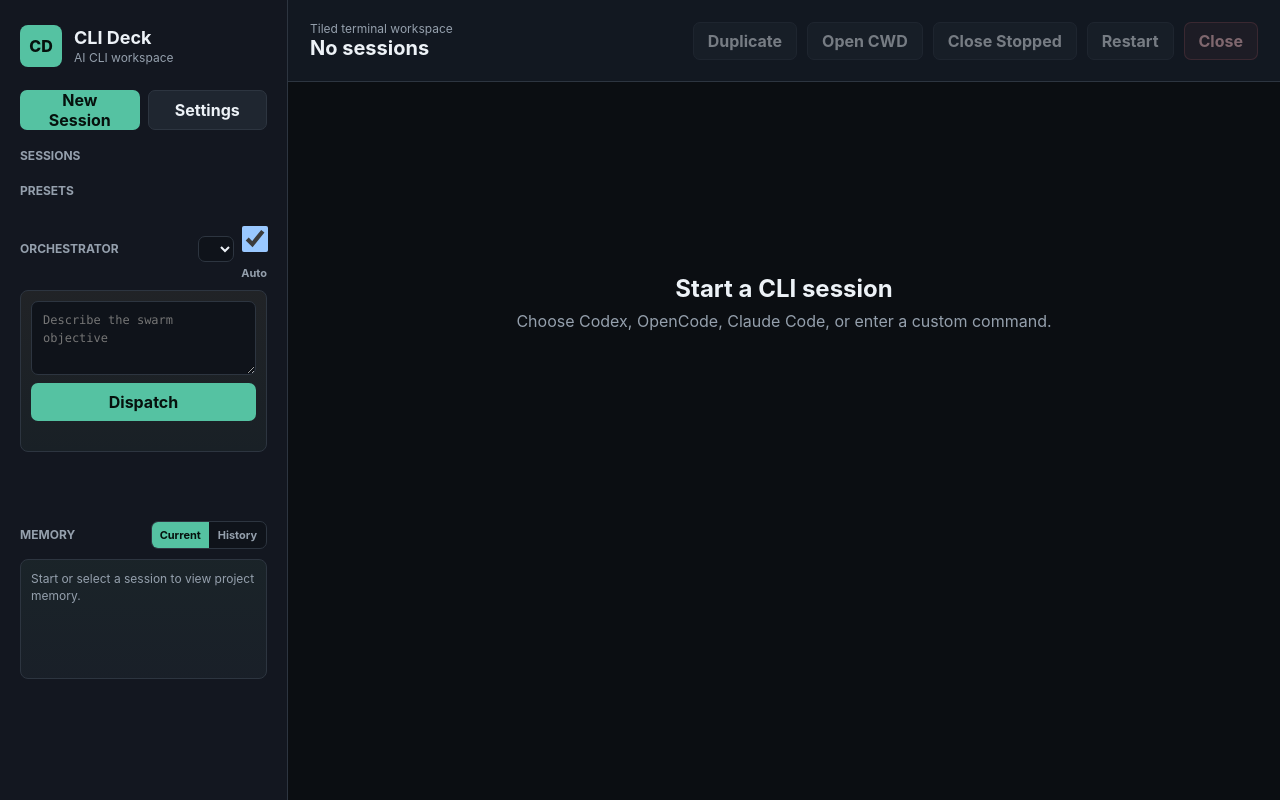
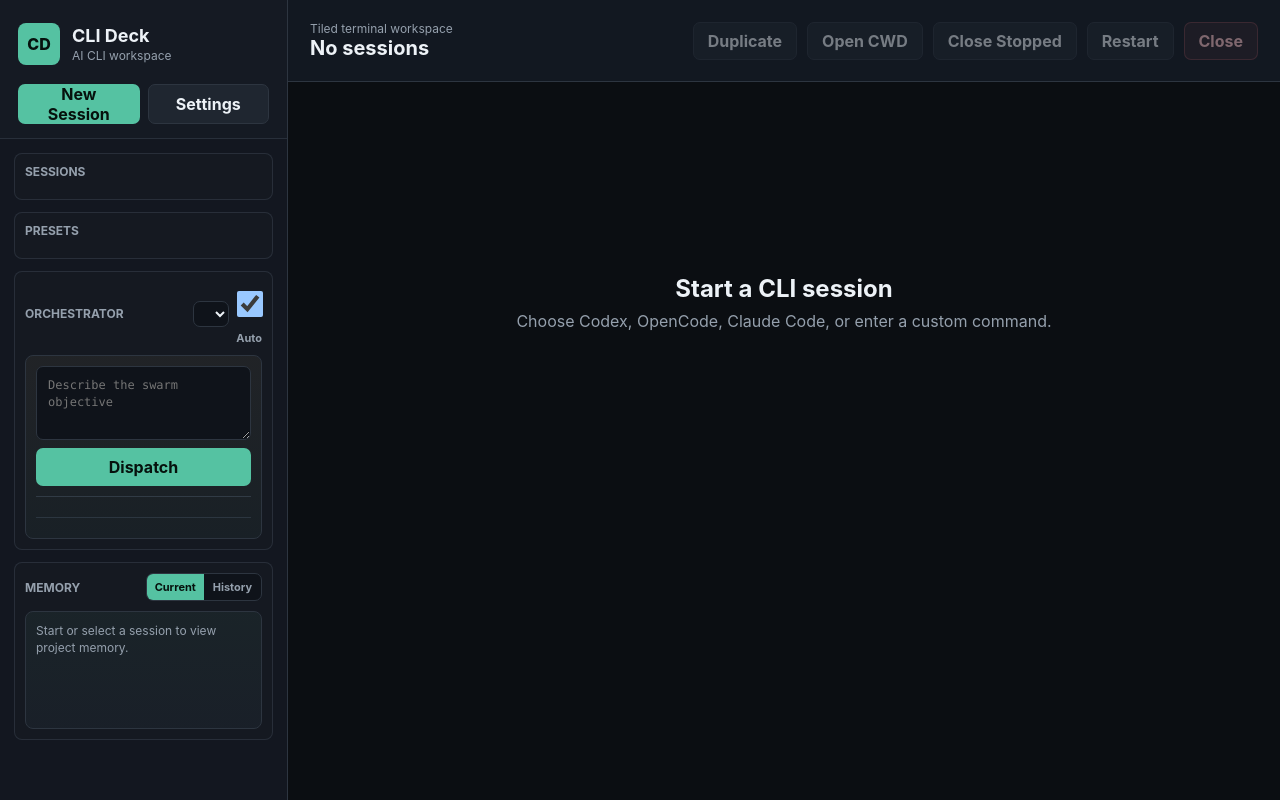
Before and after one commit to dengliaohang/cli-deck, an Electron app: page src/renderer/index.html in a window 1280 px wide. Drawn offline with nearby package versions, Linux system fonts and the light colour scheme; no server answers.

Commit message:
Refine sidebar panel layout

```diff
--- a/src/renderer/index.html
+++ b/src/renderer/index.html
@@ -10,6 +10,7 @@
   <body>
     <div class="app-shell">
       <aside class="sidebar">
+        <div class="sidebar-header">
           <div class="brand">
             <div class="brand-mark">CD</div>
             <div>
@@ -22,13 +23,15 @@
             <button class="primary-button" id="new-session-button" type="button">New Session</button>
             <button class="ghost-button" id="settings-button" type="button">Settings</button>
           </div>
+        </div>
 
-        <section class="panel">
+        <div class="sidebar-content">
+          <section class="panel compact-panel">
             <h2>Sessions</h2>
             <div class="session-list" id="session-list"></div>
           </section>
 
-        <section class="panel">
+          <section class="panel compact-panel">
             <h2>Presets</h2>
             <div class="preset-list" id="preset-list"></div>
           </section>
@@ -66,6 +69,7 @@
               <p class="memory-empty">Start or select a session to view project memory.</p>
             </div>
           </section>
+        </div>
       </aside>
 
       <main class="workspace">
--- a/src/renderer/styles.css
+++ b/src/renderer/styles.css
@@ -61,14 +61,31 @@
 .sidebar {
   display: flex;
   flex-direction: column;
-  gap: 18px;
   min-width: 0;
   min-height: 0;
-  padding: 20px;
+  border-right: 1px solid var(--border);
+  background: #131720;
+}
+
+.sidebar-header {
+  display: flex;
+  flex: 0 0 auto;
+  flex-direction: column;
+  gap: 14px;
+  padding: 18px 18px 14px;
+  border-bottom: 1px solid rgba(45, 53, 64, 0.78);
+  background: #151a23;
+}
+
+.sidebar-content {
+  display: flex;
+  flex: 1 1 auto;
+  flex-direction: column;
+  gap: 12px;
+  min-height: 0;
+  padding: 14px;
   overflow-y: auto;
   overscroll-behavior: contain;
-  border-right: 1px solid var(--border);
-  background: #131720;
 }
 
 .brand {
@@ -163,6 +180,10 @@
   flex-direction: column;
   gap: 10px;
   min-height: 0;
+  border: 1px solid rgba(45, 53, 64, 0.78);
+  border-radius: 8px;
+  padding: 10px;
+  background: rgba(23, 27, 34, 0.72);
 }
 
 .panel h2 {
@@ -212,23 +233,31 @@
 }
 
 .session-list {
-  flex: 1;
+  max-height: 210px;
+}
+
+.preset-list {
+  max-height: 150px;
+}
+
+.compact-panel {
+  flex: 0 0 auto;
 }
 
 .memory-panel {
-  flex: 0 1 390px;
+  flex: 0 0 auto;
 }
 
 .orchestrator-panel {
-  flex: 0 1 430px;
+  flex: 0 0 auto;
 }
 
 .memory-card {
   display: flex;
   flex-direction: column;
   gap: 10px;
-  min-height: 120px;
-  max-height: 330px;
+  min-height: 118px;
+  max-height: 290px;
   overflow: auto;
   border: 1px solid var(--border);
   border-radius: 8px;
@@ -242,8 +271,8 @@
   display: flex;
   flex-direction: column;
   gap: 10px;
-  min-height: 160px;
-  max-height: 390px;
+  min-height: 180px;
+  max-height: 360px;
   overflow: auto;
   border: 1px solid var(--border);
   border-radius: 8px;
@@ -414,6 +443,8 @@
 .orchestrator-form {
   display: grid;
   gap: 8px;
+  border-bottom: 1px solid rgba(68, 80, 95, 0.55);
+  padding-bottom: 10px;
 }
 
 .orchestrator-form textarea {
@@ -426,6 +457,18 @@
   display: flex;
   flex-direction: column;
   gap: 8px;
+}
+
+.orchestrator-queue,
+.orchestrator-log {
+  max-height: 180px;
+  overflow-y: auto;
+  padding-right: 2px;
+}
+
+.orchestrator-log {
+  border-top: 1px solid rgba(68, 80, 95, 0.45);
+  padding-top: 10px;
 }
 
 .orchestrator-worker,
@@ -988,7 +1031,16 @@
   }
 
   .sidebar {
+    padding: 0;
+  }
+
+  .sidebar-header {
     padding: 14px;
+  }
+
+  .sidebar-content {
+    gap: 10px;
+    padding: 10px;
   }
 
   .topbar {
```
Lines whose indentation alone changed are shown as unchanged.
